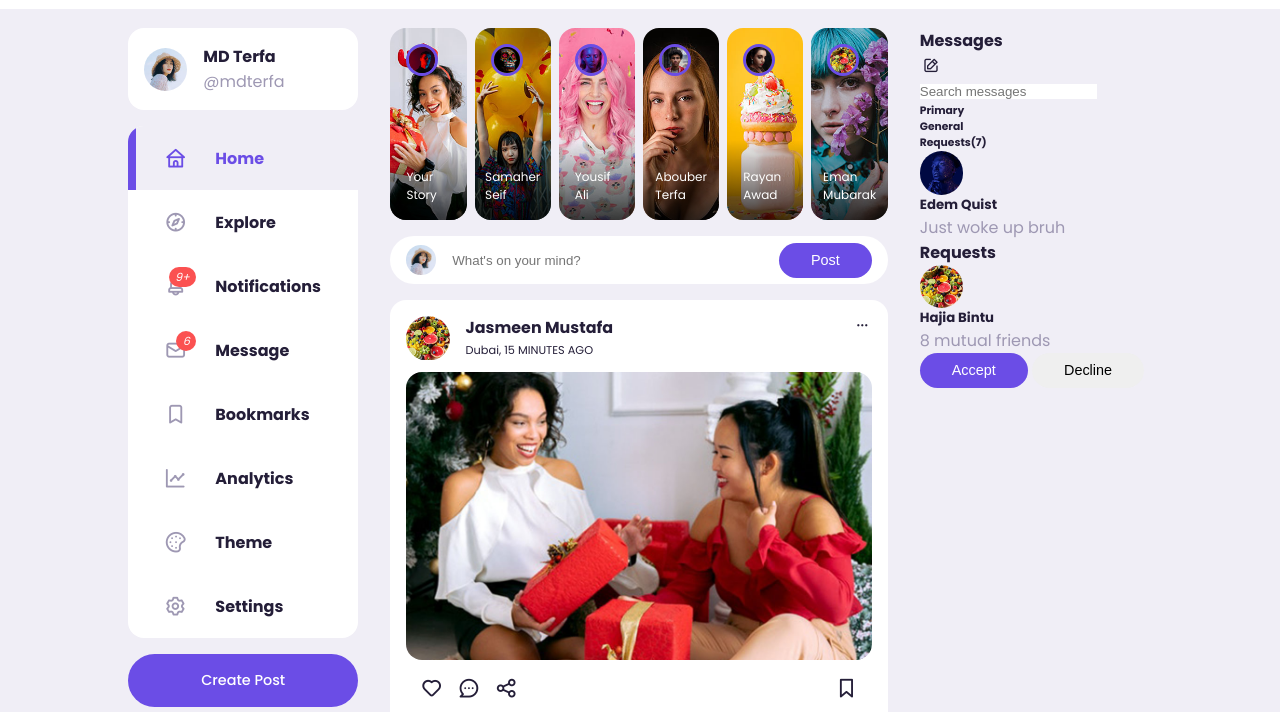
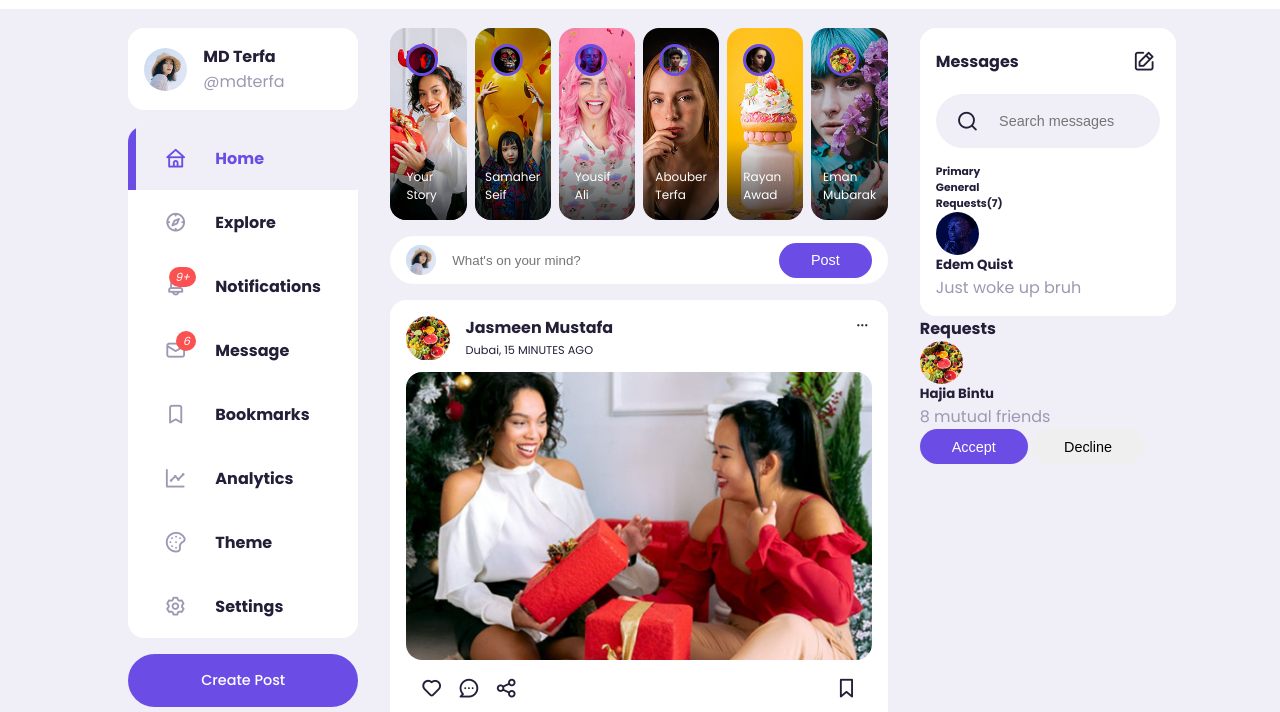
Before and after one commit to mohammedterfa/Responsive-social-media-website, a plain HTML site: page index.html in a window 1280 px wide. Shown: the part 58-770 px from the top of the page. Drawn offline with nearby package versions, Linux system fonts and the light colour scheme.

Commit message:
css code added

```diff
--- a/index.html
+++ b/index.html
@@ -457,7 +457,7 @@
                     </div>
                     <!--+++++++++++ Search bar+++++++++++++-->
                     <div class="search-bar">
-                        <i class=""uil uil-search></i>
+                        <i class="uil uil-search"></i>
                         <input type="search" placeholder="Search messages" id="message-search">
                     </div>
 
--- a/style.css
+++ b/style.css
@@ -103,13 +103,13 @@ nav .container{
     justify-content: space-between;
 }
 
-nav .search-bar{
+.search-bar{
     background: var(--color-light);
     border-radius: var(--border-radius);
     padding: var(--search-padding);
 }
 
-nav .search-bar input[type="search"]{
+.search-bar input[type="search"]{
     background: transparent;
     width: 30vw;
     margin-left: 1rem;
@@ -429,5 +429,36 @@ main .container .left .profile{
 
 .middle .liked-by p{
     margin-left: 0.5rem;
+}
 
+
+/* ++++++++++++++++ Right ++++++++++++*/
+
+main .container .right{
+    height: max-content;
+    position: sticky;
+    top: var(--sticky-top-right);
+    bottom: 0;
 }
+
+.right .messages{
+    background: var(--color-white);
+    border-radius: var(--card-border-radius);
+    padding: var(--card-padding);
+}
+
+.right .messages .heading{
+    display: flex;
+    align-items: center;
+    justify-content: space-between;
+    margin-bottom: 1rem;
+}
+
+.right .messages i{
+    font-size: 1.4rem;
+}
+
+.right .messages .search-bar{
+    display: flex;
+    margin-bottom: 1rem;
+}
```
